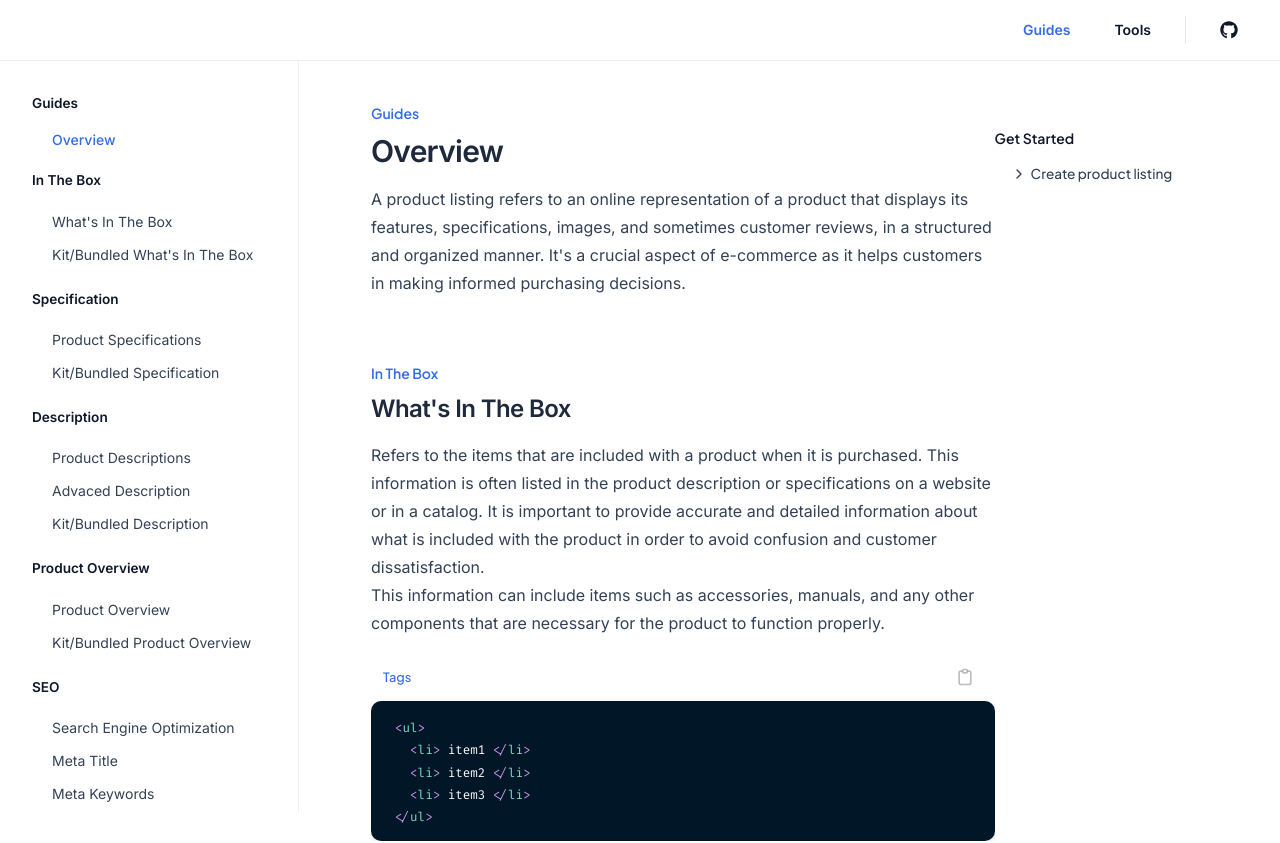
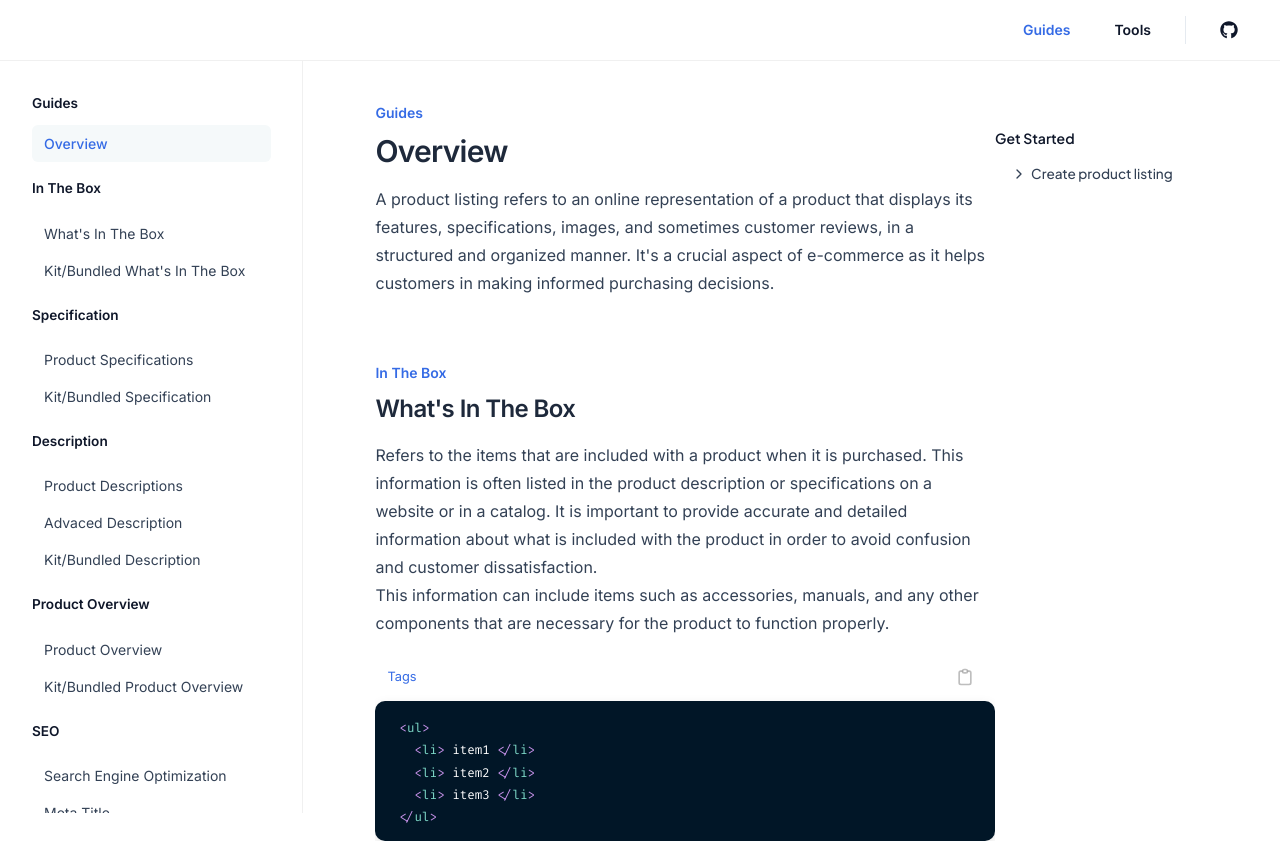
Before and after one commit to rogelcristobal/digiDirect-vite, a React (Vite) app: page /product-listing/documentation in a window 1280 px wide. Shown: the top 843 px of the page. Built offline with nearby package versions, Linux system fonts and the light colour scheme.

Commit message:
some changes

```diff
--- a/src/components/Codeblock.jsx
+++ b/src/components/Codeblock.jsx
@@ -17,6 +17,7 @@ const Codeblock = ({ template }) => {
     border: "none",
     margin: "0",
     boxShadow: "rgba(0, 0, 0, 0.1) 0px 4px 12px"
+    // boxShadow: "rgba(0, 0, 0, 0.03) 0px 1px 1px 0px, rgba(27, 31, 35, 0.1) 0px 0px 0px 1px"
   };
   const codeTagProps = {
     style: {
@@ -65,7 +66,7 @@ const Codeblock = ({ template }) => {
               <button
                 onClick={() => handleToggle(id)}
                 key={id}
-                className={`h-full px-3 font-plus relative transition-all duration-300 ease-in-out capitalize ${
+                className={`h-full px-3 font-inter relative transition-all duration-300 ease-in-out capitalize ${
                   id === view
                     ? "text-[#356be5] "
                     : "hover:text-neutral-400 text-neutral-400/70 "
@@ -82,7 +83,7 @@ const Codeblock = ({ template }) => {
           type="button"
           className={` text-xl transition-all duration-300 ease-in-out flex items-start justify-center absolute top-1/2 -translate-y-1/2 right-2  py-2 px-3 gap-2   ${copyIsClicked?'text-[#356be5]':'hover:text-neutral-400 text-neutral-400/70'}`}
         >
-          <span className={`text-[#356be5] text-sm text-[0.775rem] font-[400]  font-plus  ${!copyIsClicked?'invisible':'visible'}`}>Copied!</span>
+          <span className={`text-[#356be5] text-sm text-[0.775rem] font-[400]  font-inter  ${!copyIsClicked?'invisible':'visible'}`}>Copied!</span>
           {!copyIsClicked ? (
             <TbClipboard></TbClipboard>
           ) : (
--- a/src/components/Section.jsx
+++ b/src/components/Section.jsx
@@ -100,7 +100,7 @@ const Section = ({
     >
       {category && (
         <p
-          className="text-sm leading-[24px] capitalize font-plus font-[600] mb-2 text-[#356be5]"
+          className="text-sm leading-[24px] capitalize font-inter font-[600] mb-2 text-[#356be5]"
         >
           {category}
         </p>
--- a/src/components/Sidebar.jsx
+++ b/src/components/Sidebar.jsx
@@ -1,16 +1,23 @@
 import React, { useContext } from "react";
 import DocsContext from "../context/DocsContext";
+import { FiChevronDown} from 'react-icons/fi'
 
 const Sidebar = () => {
   const { state } = useContext(DocsContext);
 
   return (
-    <div className="h-[calc(100vh-3rem)] sticky top-14    overflow-y-auto  box-border flex-auto justify-start items-start w-[25rem]  thin-right-divider ">
+    <div className="h-[calc(100vh-3rem)] sticky top-14    overflow-y-auto  box-border flex-auto justify-start items-start w-[25.5rem]  thin-right-divider ">
       {/*sidebar content */}
-      <nav className="relative h-full w-full px-[0rem] mt-8 mb-20  box-border lg:px-8 ">
+      <nav className="relative h-full w-full px-[0rem] mt-8 mb-40  box-border lg:px-8 ">
         {/* items */}
         <div className="  h-full w-full text-left flex items-center flex-col justify-start  font-inter space-y-4">
           <div className="w-full box-border  flex flex-col  pl-0 items-start justify-start">
+
+            {/* <button className="relative text-[0.875rem] w-full flex items-center justify-between font-[600]  thin-box-divider font-plus ">
+              <span>Guides</span>
+              <FiChevronDown />
+            </button> */}
+
             {state.category && (
               <p className=" text-[0.85rem]    text-left font-inter  font-semibold text-slate-900 capitalize mb-3">
                 {state.category}
@@ -18,20 +25,15 @@ const Sidebar = () => {
             )}
             <a
               href={`#${state.category}`}
-              className={`relative text-[0.875rem] font-[400] py-1  ml-5
-
+              className={`relative text-[0.875rem] capitalize px-3   font-[400] py-2 rounded-md
                  w-full  cursor-pointer ${
-                   !state.viewState ? "text-slate-900" : " text-[#356be5] font-[500]"
+                   !state.viewState ? "text-slate-900" : " text-[#356be5] font-[500] bg-[#f5f9fa]"
                  }`}
             >
               {state.title}
-              {/* <div
-                className={`h-[105%] w-[1.5px]   absolute top-1/2 -translate-y-1/2 -left-5 ${
-                  state.viewState ? "bg-[#356be5]" : "bg-slate-100"
-                }`}
-              ></div> */}
+
             </a>
-            {/* items */}
+
             {state.sections.map((item, id) => (
               <>
                 {item.category && (
@@ -42,10 +44,10 @@ const Sidebar = () => {
                 <a
                   key={id}
                   href={`#${item.title}`}
-                  className={`relative text-[0.875rem] capitalize ml-5 font-[400] py-1  mb-1 font-inter ${
+                  className={`relative text-[0.875rem] capitalize px-3   font-[400] py-2 rounded-md  font-inter ${
                     item.child && "ml-0"
                   }  w-full  cursor-pointer ${
-                    !item.viewState ? "text-slate-700" : " text-[#356be5] font-[500]"
+                    !item.viewState ? "text-slate-700" : " text-[#356be5] font-[500] bg-[#f5f9fa]"
                   }`}
                 >
                   {item.title}
--- a/src/templates/template.js
+++ b/src/templates/template.js
@@ -339,7 +339,7 @@ const template = () => {
     text: `ProductName, ProductName Australia, Barcode1, Barcode2, buy, shop, digidirect, australia, price,`,
   };
   const seoMetaDescription={
-    text:`Lock in your look and protect your phone with ultra-slim OtterBox Symmetry Series Graphics Case for Apple iPhone 13, Ant Enigma that's easy to install and fortified with drop protection`
+    text:`Lock in your look and protect your phone with ultra-slim OtterBox Symmetry Series Graphics Case for Apple iPhone 13, Ant Enigma that's easy to install and fortified with drop protection, Buy now at digiDirect`
   }
 
 
```
